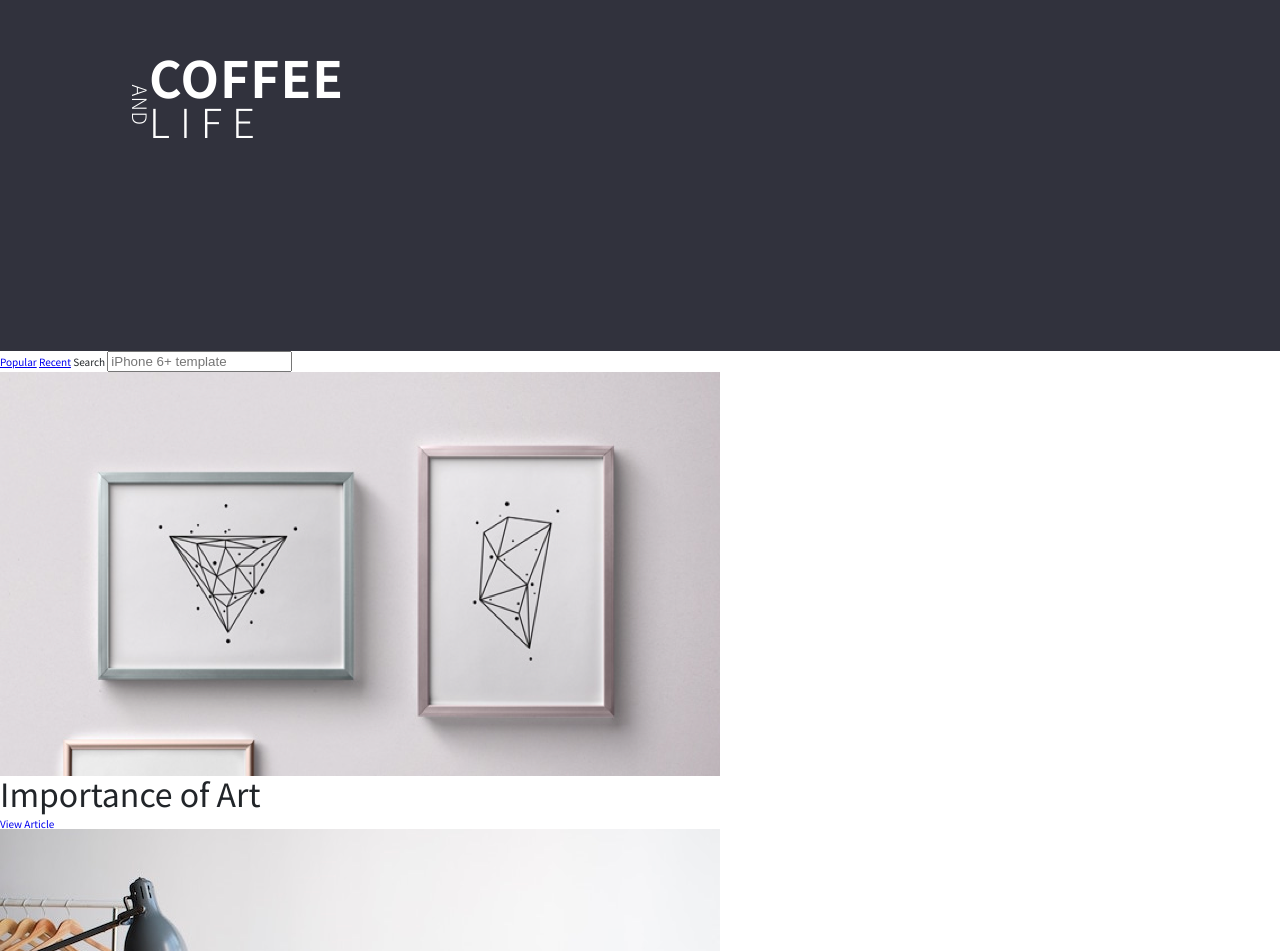
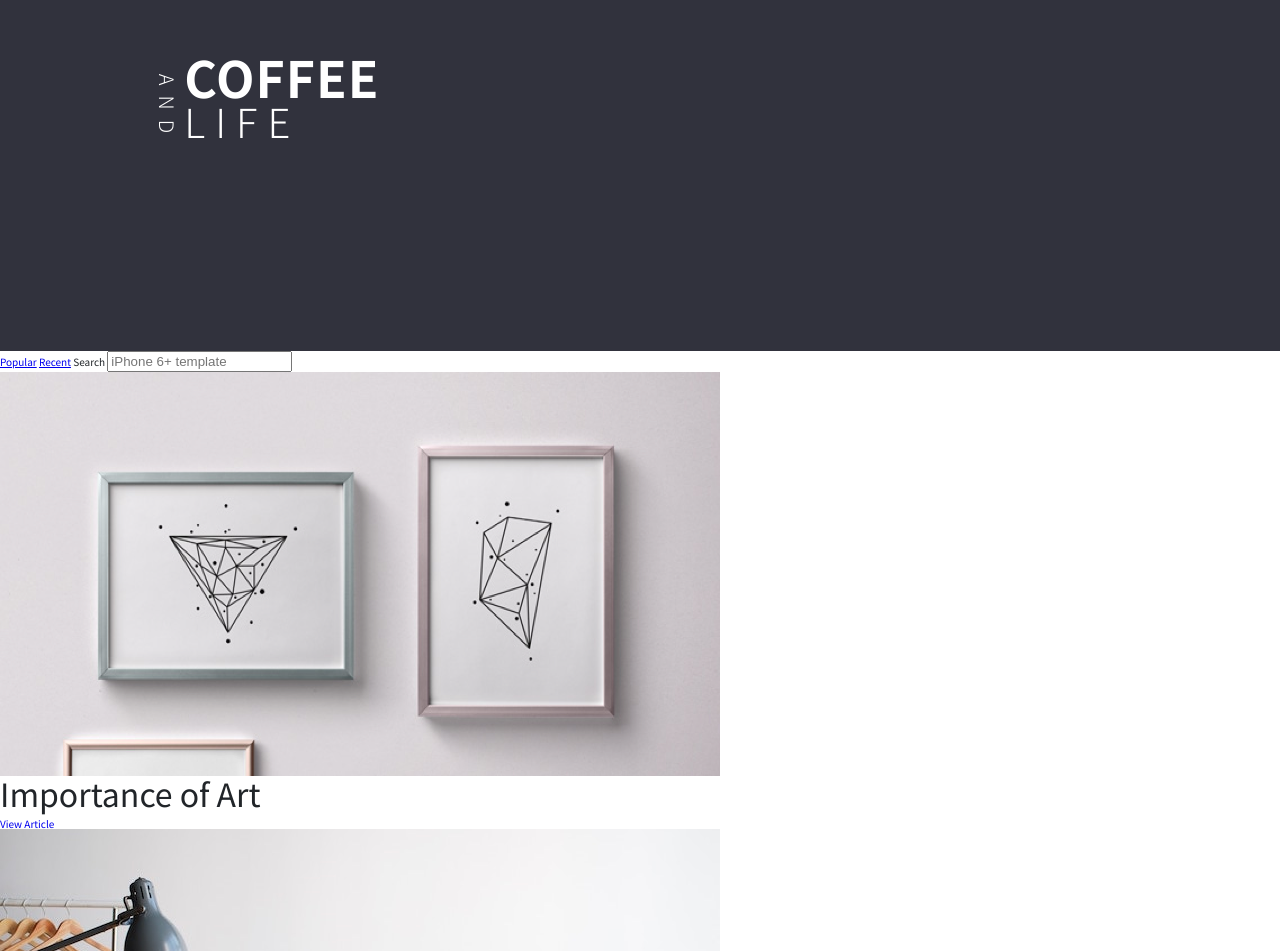
Before and after one commit to Alex-AK/coffee-and-life, a plain HTML site: page index.html in a window 1280 px wide. Shown: the part 149-1100 px from the top of the page. Drawn offline with Linux system fonts and the light colour scheme; a script that the page names is missing.

Commit message:
Logo spacing fix

```diff
--- a/css/index.css
+++ b/css/index.css
@@ -182,9 +182,9 @@ img {
 }
 .header-content .left-logo {
   font-size: 2rem;
-  letter-spacing: 0.55px;
+  letter-spacing: 10px;
   transform: rotate(90deg);
-  padding: 25px 0 0 8px;
+  padding: 15px 0 0 15px;
 }
 @media (max-width: 500px) {
   .header-content {
--- a/less/home-page.less
+++ b/less/home-page.less
@@ -5,9 +5,9 @@
 
   .left-logo {
     font-size: 2rem;
-    letter-spacing: 0.55px;
+    letter-spacing: 10px;
     transform: rotate(90deg);
-    padding: 25px 0 0 8px;
+    padding: 15px 0 0 15px;
   }
 
   @media @mobile {
@@ -20,7 +20,6 @@ h1 {
   color: @white;
   font-weight: 300;
   text-transform: uppercase;
-  // padding: 10rem 6rem;
   line-height: 1;
   letter-spacing: 10px;
 
```
